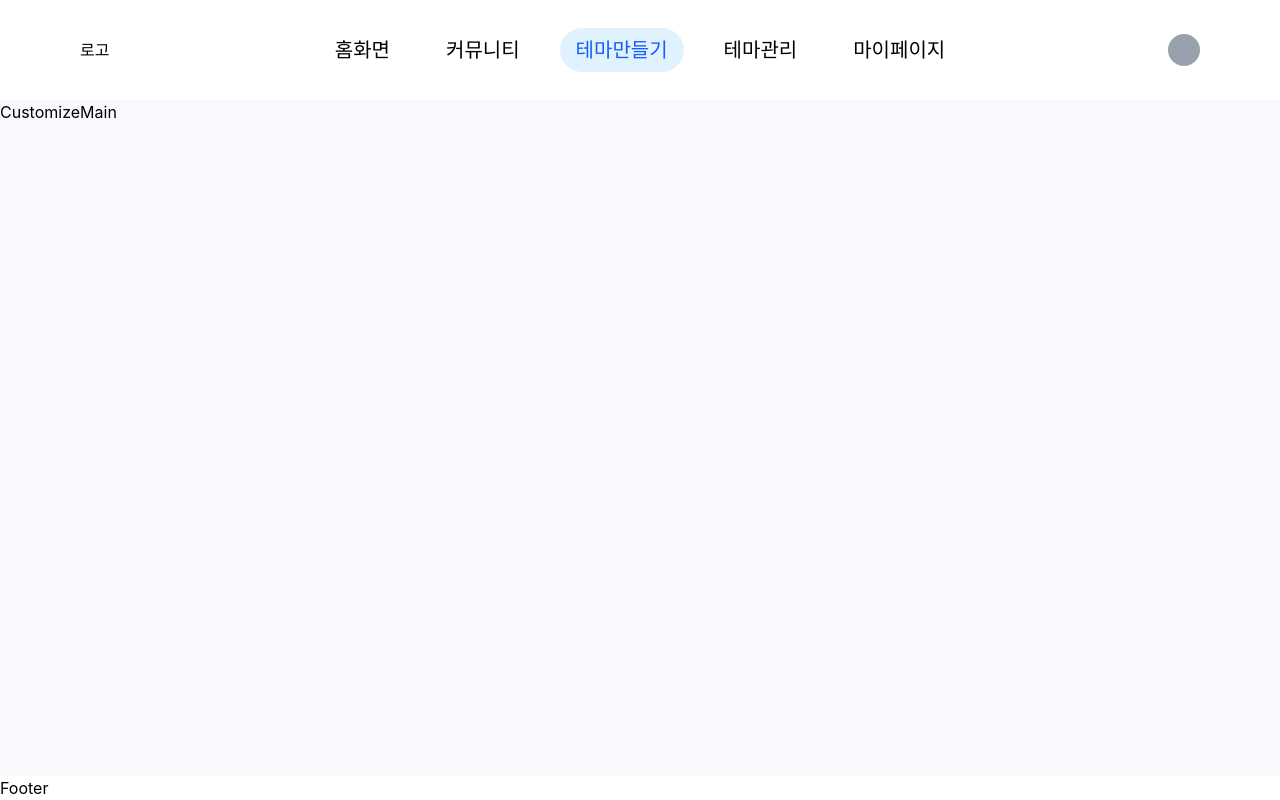
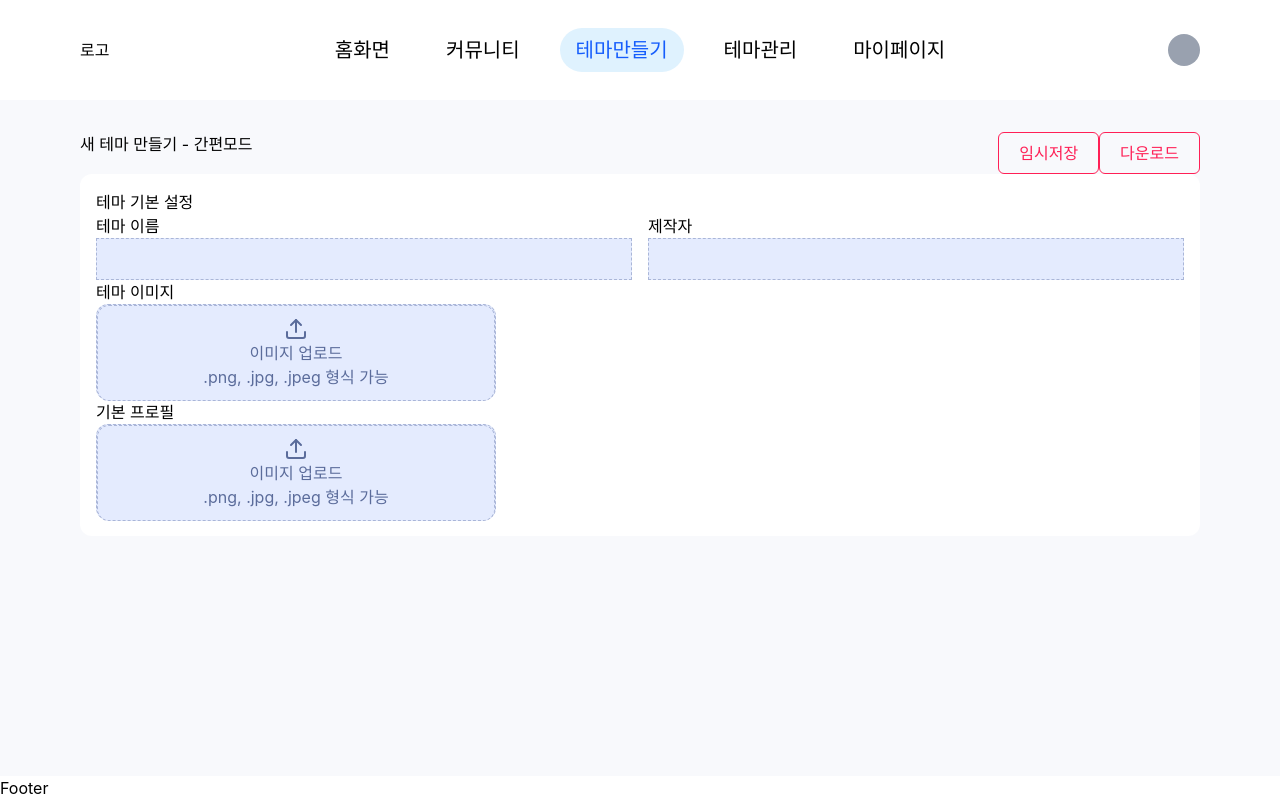
Before and after one commit to kakao-theme-maker/frontend, a React (Vite) app: page /themes/123/customize in a window 1280 px wide. Built offline with nearby package versions, Linux system fonts and the light colour scheme.

Commit message:
feat: ImageUpload 컴포넌트 구현

```diff
--- /dev/null
+++ b/src/components/common/ImageUpload.tsx
@@ -0,0 +1,46 @@
+import { Upload } from "lucide-react";
+import { useState } from "react";
+
+export default function ImageUpload() {
+  const [preview, setPreview] = useState<string | null>(null);
+
+  const handleChange = (e: React.ChangeEvent<HTMLInputElement>,) => {
+    const file = e.target.files?.[0];
+
+    if (file) {
+      setPreview(URL.createObjectURL(file));
+    }
+  };
+
+  return (
+    <label
+      className="
+        block h-24 w-full cursor-pointer
+        overflow-hidden rounded-xl
+        border border-dashed border-[#aab6d8]
+        bg-[#E4EBFE]
+      "
+    >
+      <input
+        type="file"
+        accept="image/*"
+        onChange={handleChange}
+        className="hidden"
+      />
+
+      {preview ? (
+        <img
+          src={preview}
+          alt="테마 미리보기"
+          className="h-full w-full object-cover"
+        />
+      ) : (
+        <div className="flex h-full flex-col items-center justify-center text-[#5B6C9B]">
+          <Upload />
+          <span>이미지 업로드</span>
+          <span>.png, .jpg, .jpeg 형식 가능</span>
+        </div>
+      )}
+    </label>
+  );
+}
--- a/src/components/common/Input.tsx
+++ b/src/components/common/Input.tsx
@@ -6,7 +6,7 @@ export default function Input({
 }: InputProps) {
   return (
     <input
-      className={`w-full px-4 py-2 border rounded-xl outline-none ${className}`}
+      className={`w-full px-4 py-2 outline-none ${className}`}
       {...props}
     />
   );
--- a/src/pages/theme/customize/CustomizeMain.tsx
+++ b/src/pages/theme/customize/CustomizeMain.tsx
@@ -1,6 +1,53 @@
+import Button from "@/components/common/Button";
+import ImageUpload from "@/components/common/ImageUpload";
+import Input from "@/components/common/Input";
 
 export default function CustomizeMain() {
   return (
-    <div>CustomizeMain</div>
+    <div className="py-8 px-20">
+
+      <div className="flex w-full">
+        <h1>새 테마 만들기 - 간편모드</h1>
+        <div className="ml-auto">
+          <Button>임시저장</Button>
+          <Button>다운로드</Button>
+        </div>
+      </div>
+      {/* 테마 기본 설정 */}
+      <div>
+        <div className="bg-white rounded-xl p-4">
+          <h2>테마 기본 설정</h2>
+          <div className="grid grid-cols-2 md:grid-cols-2 lg:grid-cols-2 gap-4 ">
+            <div className="">
+              <span>테마 이름</span>
+              <Input type="text" className="bg-[#E4EBFE] border border-dashed border-[#aab6d8]" />
+            </div>
+            <div className="">
+              <span>제작자</span>
+              <Input type="text" className="bg-[#E4EBFE] border border-dashed border-[#aab6d8]" />
+            </div>
+
+          </div>
+          <div>
+            <span>테마 이미지</span>
+
+            <label className="w-100 h-24 border block rounded-xl cursor-pointer
+            bg-[#E4EBFE] border-dashed border-[#aab6d8] items-center justify-center">
+              <ImageUpload />
+            </label>
+
+            <span>기본 프로필</span>
+
+            <label className="w-100 h-24 border block rounded-xl cursor-pointer
+            bg-[#E4EBFE] border-dashed border-[#aab6d8] items-center justify-center">
+              <ImageUpload />
+            </label>
+
+
+          </div>
+        </div>
+      </div>
+
+    </div>
   )
 }
```
